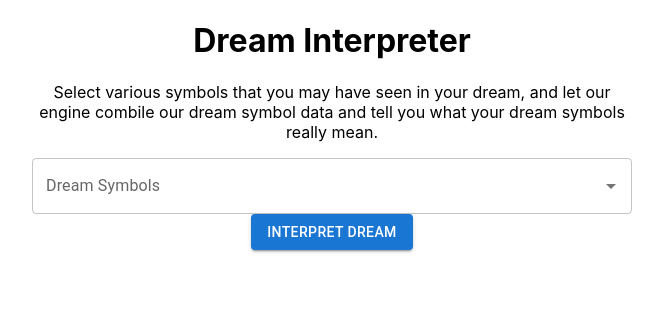
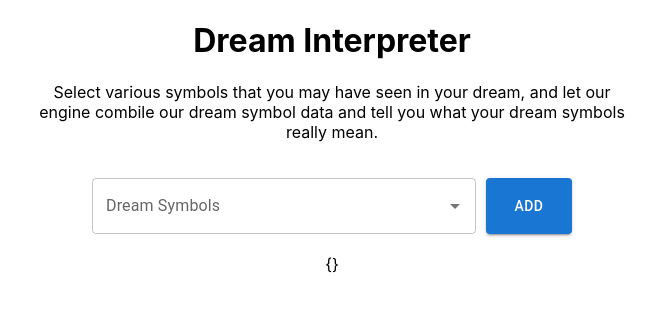
Before and after one commit to jcpalmer108/dream-interpreter, a React (Create React App) app: page / in a window 1280 px wide. Shown: the top 310 px of the page, without its empty margins (308-971 px from the left). Built offline with nearby package versions, Linux system fonts and the light colour scheme.

Commit message:
redid work in class based react and got the autocomplete component to work

```diff
--- a/src/components/App.css
+++ b/src/components/App.css
@@ -3,3 +3,11 @@
   text-align: center;
   margin: auto;
 }
+
+.symbol-text-field {
+  display: flex;
+  flex-direction: row;
+  width: 80%;
+  margin: auto;
+  padding: 20px;
+}
--- a/src/components/App.js
+++ b/src/components/App.js
@@ -1,37 +1,41 @@
-import React, { useState } from 'react'
-import { Autocomplete, TextField, Button } from '@mui/material';
+import React, { Component } from 'react';
+import { Autocomplete, Button, TextField } from '@mui/material';
 import symbols from '../content/data';
 import './App.css';
 
-function App () {
-  const [selected, setSelected] = useState([])
-  const [displayInterpretation, setDisplayInterpretation] = useState(false)
+class App extends Component {
+  constructor(props) {
+    super(props);
+    this.state = {
+      chosenSymbols: [],
+      selected: {},
+    };
+  }
 
+  render () {
     return (
       <div className="dream-interpreter">
         <h1>Dream Interpreter</h1>
         <p>Select various symbols that you may have seen in your dream, and let our engine combile our dream symbol data and tell you what your dream symbols really mean.</p>
+        <div className='symbol-text-field'>
           <Autocomplete
-        multiple
-        id="tags-outlined"
+            disablePortal
+            id="symbol"
             options={symbols}
-        getOptionLabel={(item) => item.label}
-        filterSelectedOptions
-        value={selected}
-        disabled={displayInterpretation}
-        onChange={(event, value) => {setSelected(value)}}
-        renderInput={(params) => (
-          <TextField
-            {...params}
-            label="Dream Symbols"
-            placeholder="Choose your dream symbols..."
+            sx={{ width: '100%', marginRight: '10px'}}
+            renderInput={(params) => <TextField {...params} label="Dream Symbols" />}
+            onChange={(event, value) => {
+              console.log(event, value)
+              this.setState({ ...this.state, selected: value})
+            }}
           />
-        )}
-      />
-      <Button variant="contained" onClick={() => { setDisplayInterpretation(true)}}>Interpret Dream </Button>
-
+          <Button variant="contained" sx={{ width: 100 }}>Add</Button>
+        </div>
+        <div>{JSON.stringify(this.state.selected)}</div>
       </div>
     )
+
+  }
 }
 
 export default App;
```
Lines whose indentation alone changed are shown as unchanged.
